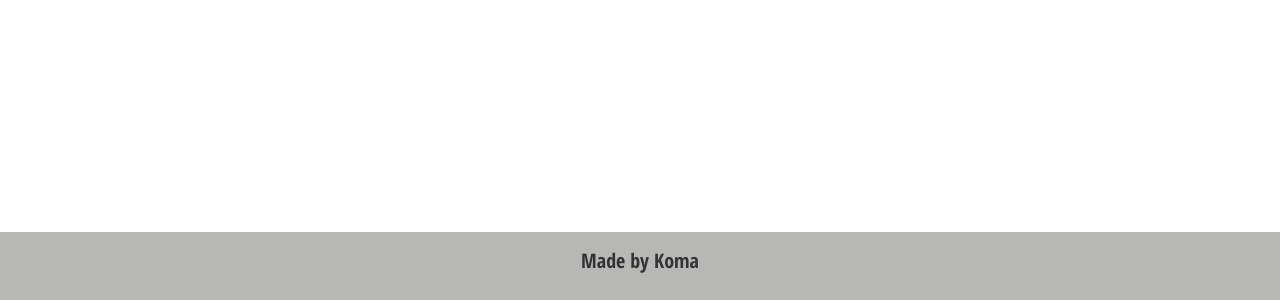
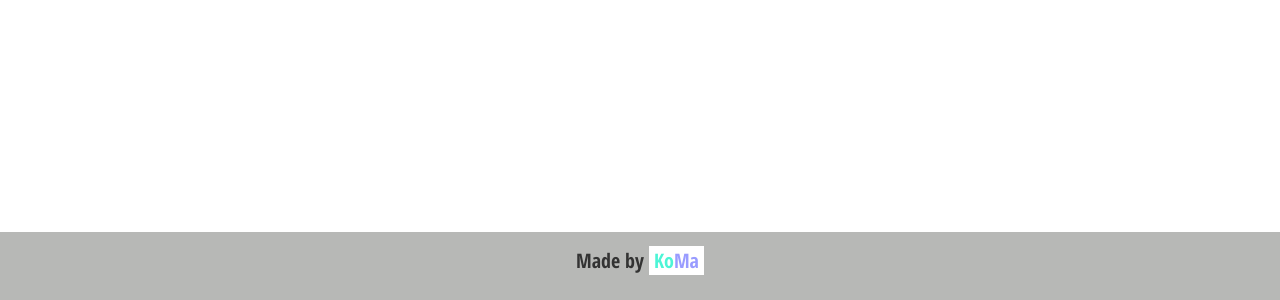
Before and after one commit to thelmaboamah/Podme, a website: page views/index.html in a window 1280 px wide. Shown: the part 824-1124 px from the top of the page. Drawn offline with nearby package versions, Linux system fonts and the light colour scheme.

Commit message:
adds styles and github links to our name in footer

```diff
--- a/public/styles/main.css
+++ b/public/styles/main.css
@@ -101,6 +101,14 @@ footer {
   footer p {
     font-size: 20px;
     font-weight: bold; }
+  footer a {
+    background: white; }
+  footer #kody {
+    color: #4cf5d6;
+    padding: 1px 0 1px 5px; }
+  footer #thelma {
+    color: #999cff;
+    padding: 1px 5px 1px 0; }
 
 /******* MODAL STYLES *******/
 .modal-podcast-outer {
--- a/views/index.html
+++ b/views/index.html
@@ -52,7 +52,7 @@
 		</section>
 	</main>
 	<footer>
-		<p>Made by Koma</p>
+		<p>Made by <a id="kody" href="https://github.com/klawton1" target="_blank">Ko</a><a id="thelma" href="https://github.com/thelmaboamah" target="_blank">Ma</a></p>
 	</footer>
 	<!-- MODAL TO POP UP WHEN PODCAST IS CLICKED -->
 	<article class="modal-podcast-outer">
```
Also changed, not shown: views/user.html (+1 -1 lines).
